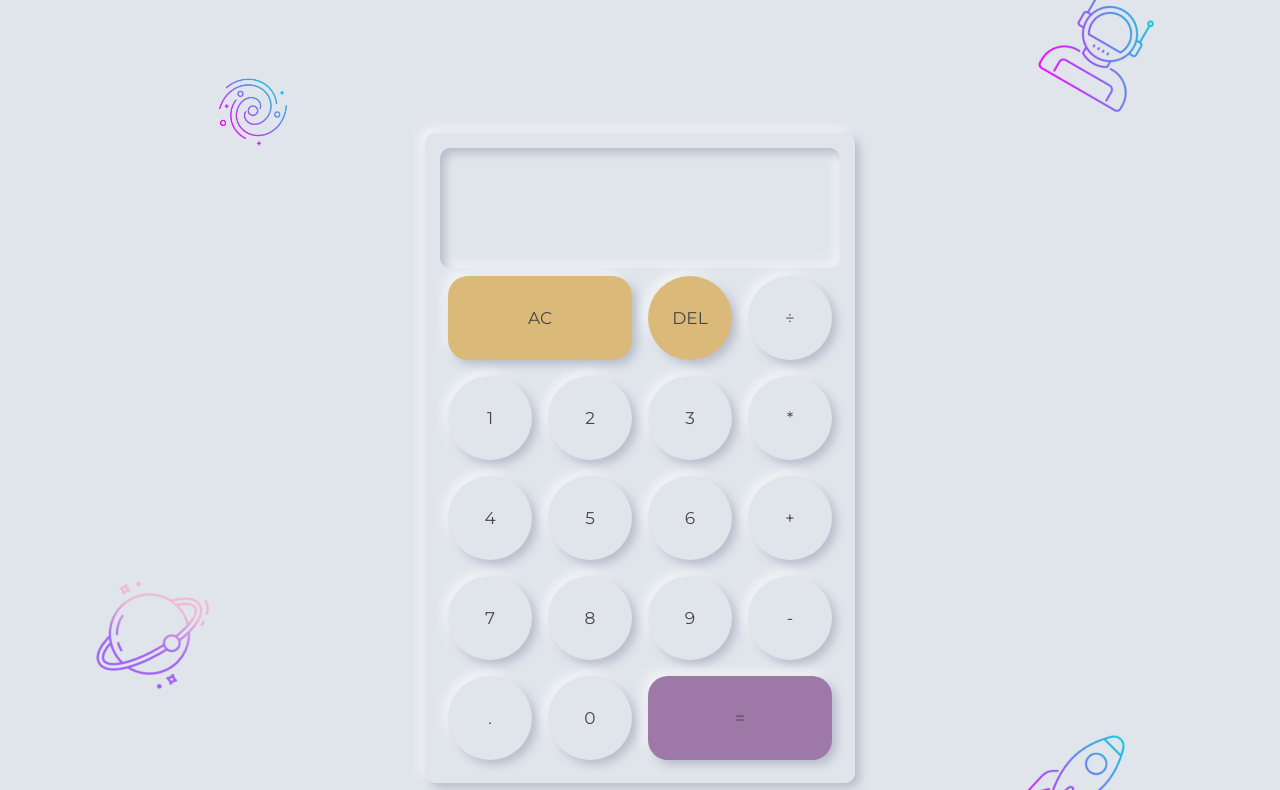
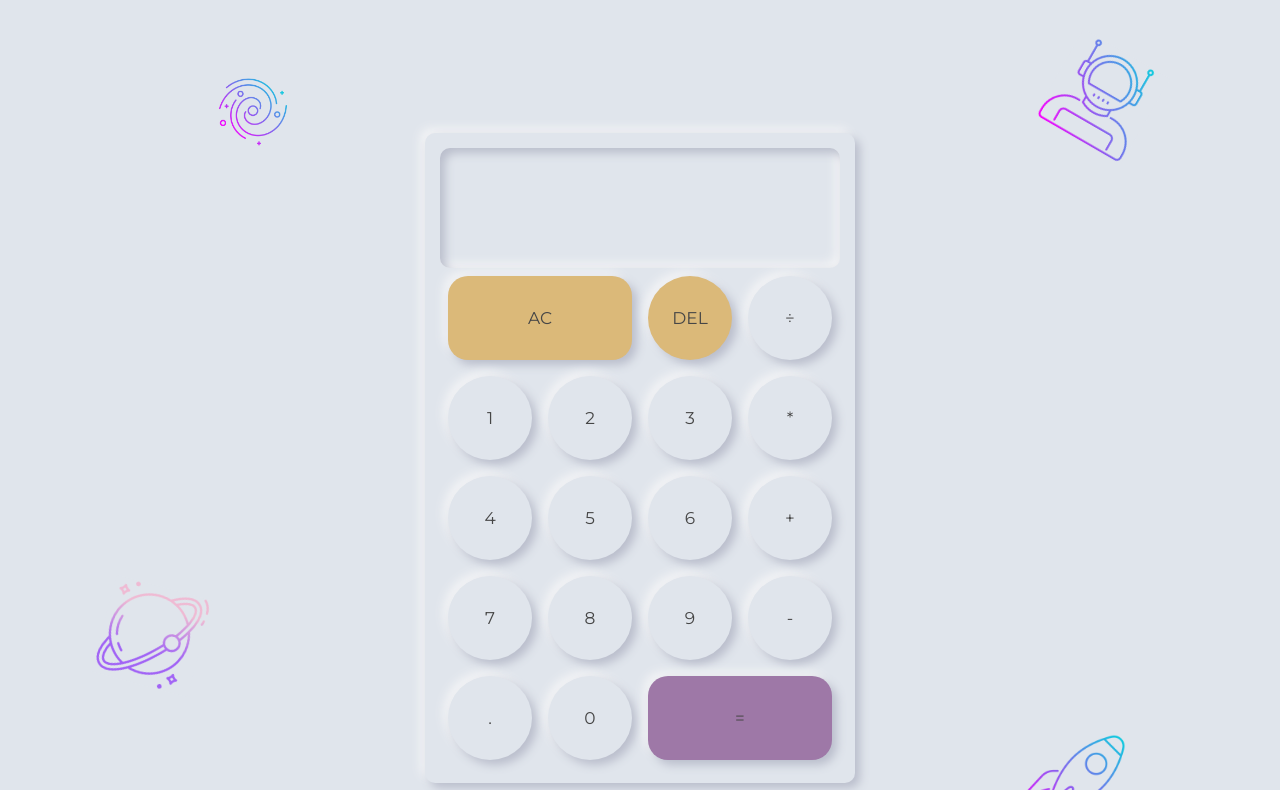
Before and after one commit to beata-kapinos/Calculator-and-tests, a website: page src/index.html in a window 1280 px wide. Shown: the part 154-944 px from the top of the page. Drawn offline with Linux system fonts and the light colour scheme.

Commit message:
modify styles

```diff
--- a/src/css/main.css
+++ b/src/css/main.css
@@ -119,7 +119,7 @@ body {
 }
 
 .astronaut {
-  top: 10%;
+  top: 15%;
   right: 10%;
   transform: rotate(30deg);
 }
```
